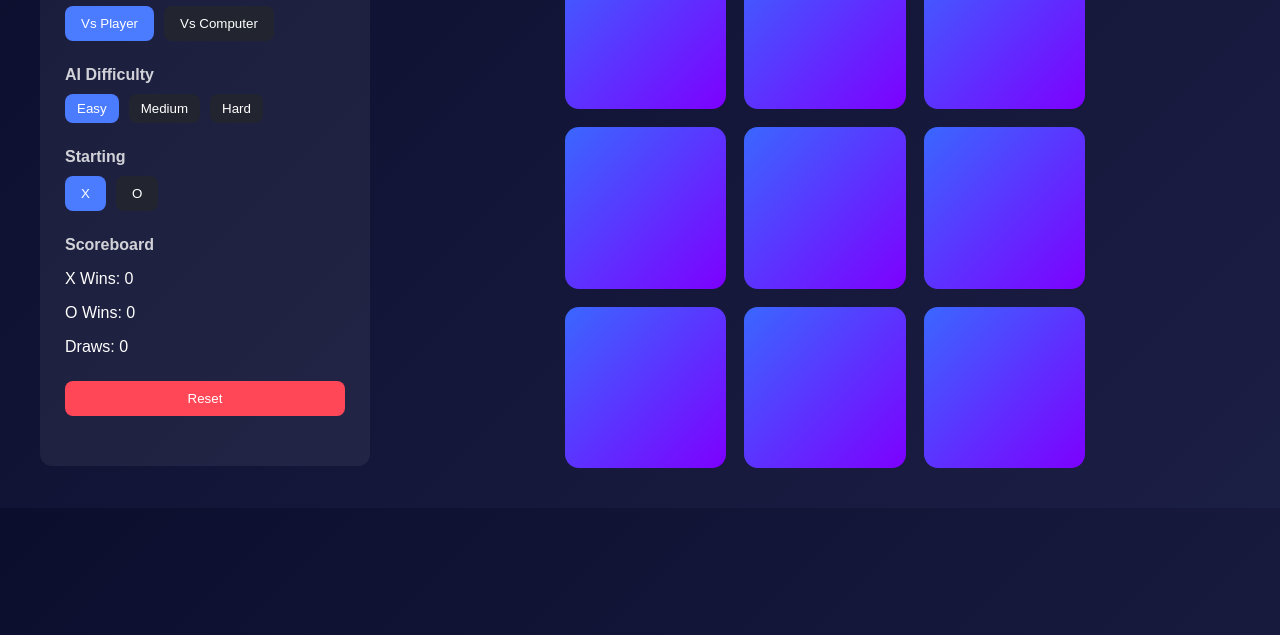
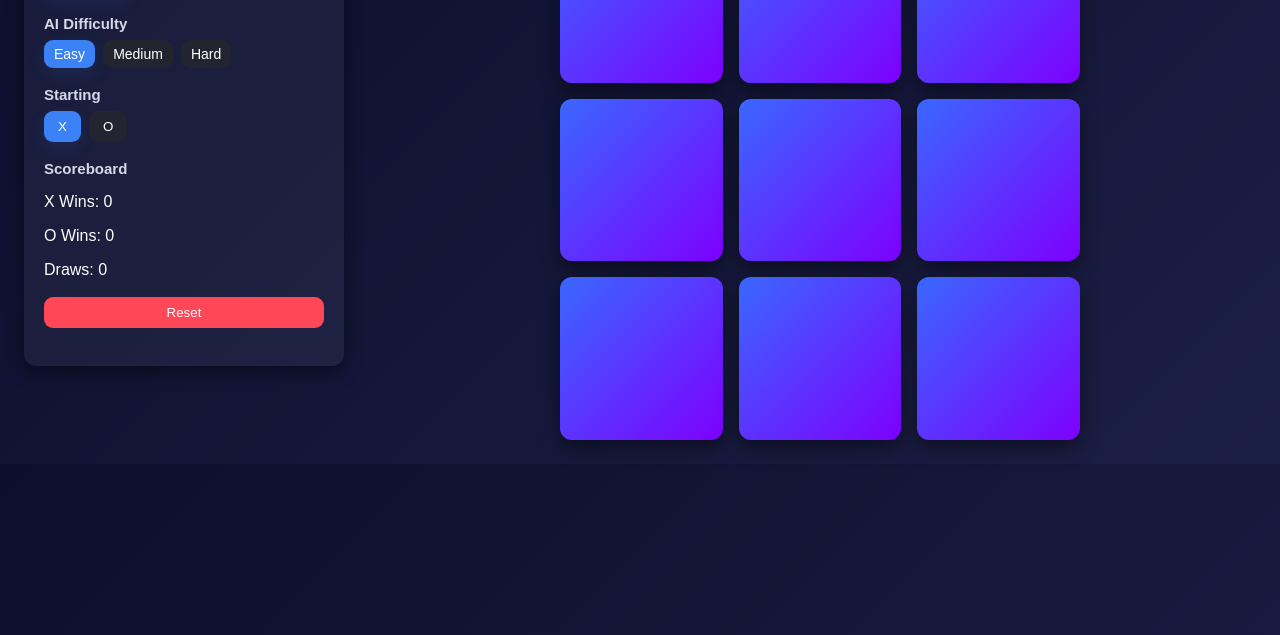
Before and after one commit to arbaz2004/SCT_WD_3, a plain HTML site: page index.html in a window 1280 px wide. Shown: the part 165-800 px from the top of the page. Drawn offline with Linux system fonts and the light colour scheme.

Commit message:
Update CSS styles for layout and components
Refactor styles for layout, buttons, and cells.

```diff
--- a/style.css
+++ b/style.css
@@ -1,4 +1,4 @@
-/* GLOBAL ------------------------------------------------------ */
+/* GLOBAL */
 body {
   margin: 0;
   font-family: "Poppins", sans-serif;
@@ -6,128 +6,91 @@ body {
   color: white;
 }
 
-/* LAYOUT ------------------------------------------------------ */
+/* LAYOUT */
 .wrapper {
   display: flex;
   gap: 40px;
-    padding: 40px;
+  padding: 24px;
   box-sizing: border-box;
+  align-items: flex-start;
 }
 
-/* SIDEBAR ----------------------------------------------------- */
+/* SIDEBAR */
 .sidebar {
   width: 280px;
-    background: rgba(255, 255, 255, 0.06);
+  background: rgba(255,255,255,0.05);
   border-radius: 12px;
-    padding: 25px;
-    height: fit-content;
+  padding: 20px;
+  box-shadow: 0 6px 18px rgba(0,0,0,0.45);
 }
 
 .logo {
-    font-size: 26px;
+  font-size: 22px;
   font-weight: 700;
-    margin-bottom: 25px;
+  margin-bottom: 18px;
 }
 
-/* SECTIONS ---------------------------------------------------- */
-.section {
-    margin-bottom: 25px;
-}
+.section { margin-bottom: 18px; }
+.section h3 { margin: 0 0 8px 0; font-size: 15px; color: #e8eefc; opacity: 0.9; }
 
-.section h3 {
-    font-size: 16px;
-    opacity: 0.8;
-    margin-bottom: 10px;
-}
-
-/* BUTTONS ----------------------------------------------------- */
-.btn-row {
-    display: flex;
-    gap: 10px;
-}
-
+/* BUTTONS */
+.btn-row { display: flex; gap: 8px; flex-wrap: wrap; }
 .btn {
-    padding: 10px 16px;
+  padding: 8px 14px;
   background: #22252f;
   color: white;
   border: none;
-    border-radius: 8px;
+  border-radius: 9px;
   cursor: pointer;
-    transition: 0.2s;
+  transition: background .15s, transform .08s;
 }
+.btn.small { padding: 6px 10px; font-size: 14px; }
+.btn.full { width: 100%; }
+.btn:hover { background: #2c2f38; transform: translateY(-1px); }
+.btn.active { background: #3b82f6; box-shadow: 0 6px 18px rgba(59,130,246,0.12); }
+.btn.danger { background: #ff4757; }
+.btn.danger:hover { background: #e63b4b; }
 
-.btn.small {
-    padding: 7px 12px;
-}
+/* GAME AREA */
+.game-area { flex: 1; display: flex; flex-direction: column; align-items: center; }
 
-.btn:hover {
-    background: #2c2f38;
-}
+/* STATUS */
+.status { font-size: 20px; margin-bottom: 12px; }
 
-.btn.active {
-    background: #4b7bff;
-}
-
-.btn.full {
-    width: 100%;
-}
-
-.btn.danger {
-    background: #ff4757;
-}
-
-.btn.danger:hover {
-    background: #e63b4b;
-}
-
-/* GAME AREA --------------------------------------------------- */
-.game-area {
-    flex: 1;
-    display: flex;
-    flex-direction: column;
-    align-items: center;
-}
-
-.status {
-    font-size: 22px;
-    margin-bottom: 15px;
-}
-
-/* BOARD -------------------------------------------------------- */
+/* BOARD */
 .board {
   width: 520px;
   height: 520px;
-
   display: grid;
   grid-template-columns: repeat(3, 1fr);
-    gap: 18px;
-
-    margin-top: 10px;
+  gap: 16px;
+  margin-top: 6px;
 }
 
-/* CELLS ------------------------------------------------------- */
+/* CELLS */
 .cell {
-    background: linear-gradient(135deg, #3a67ff, #7d00ff);
-    border-radius: 14px;
-
+  background: linear-gradient(135deg,#3a67ff,#7d00ff);
+  border-radius: 12px;
   display: flex;
   justify-content: center;
   align-items: center;
+  font-size: 66px;
+  font-weight: 700;
+  color: white;
+  user-select: none;
+  cursor: pointer;
+  transition: transform .12s, box-shadow .12s;
+  box-shadow: 0 8px 20px rgba(0,0,0,0.45);
+}
+.cell:active { transform: scale(.98); }
+.cell:focus { outline: 3px solid rgba(255,255,255,0.06); }
 
-    font-size: 70px;
-    font-weight: bold;
-    color: white;
+/* WIN */
+.win { background: linear-gradient(135deg,#00ff9d,#00c76d) !important; color: #003b25 !important; box-shadow: 0 12px 30px rgba(0,199,109,0.12); }
 
-    cursor: pointer;
-    transition: background 0.2s ease;
+/* RESPONSIVE */
+@media (max-width: 880px) {
+  .wrapper { flex-direction: column; align-items: center; }
+  .sidebar { width: 92%; max-width: 420px; }
+  .board { width: 92vmin; height: 92vmin; max-width: 520px; max-height: 520px; }
 }
-
-.cell:hover {
-    background: linear-gradient(135deg, #4a78ff, #9a22ff);
-}
-
-/* WIN EFFECT -------------------------------------------------- */
-.win {
-    background: linear-gradient(135deg, #00ff9d, #00c76d) !important;
-    color: #003b25 !important;
-}
```
Lines whose indentation alone changed are shown as unchanged.
